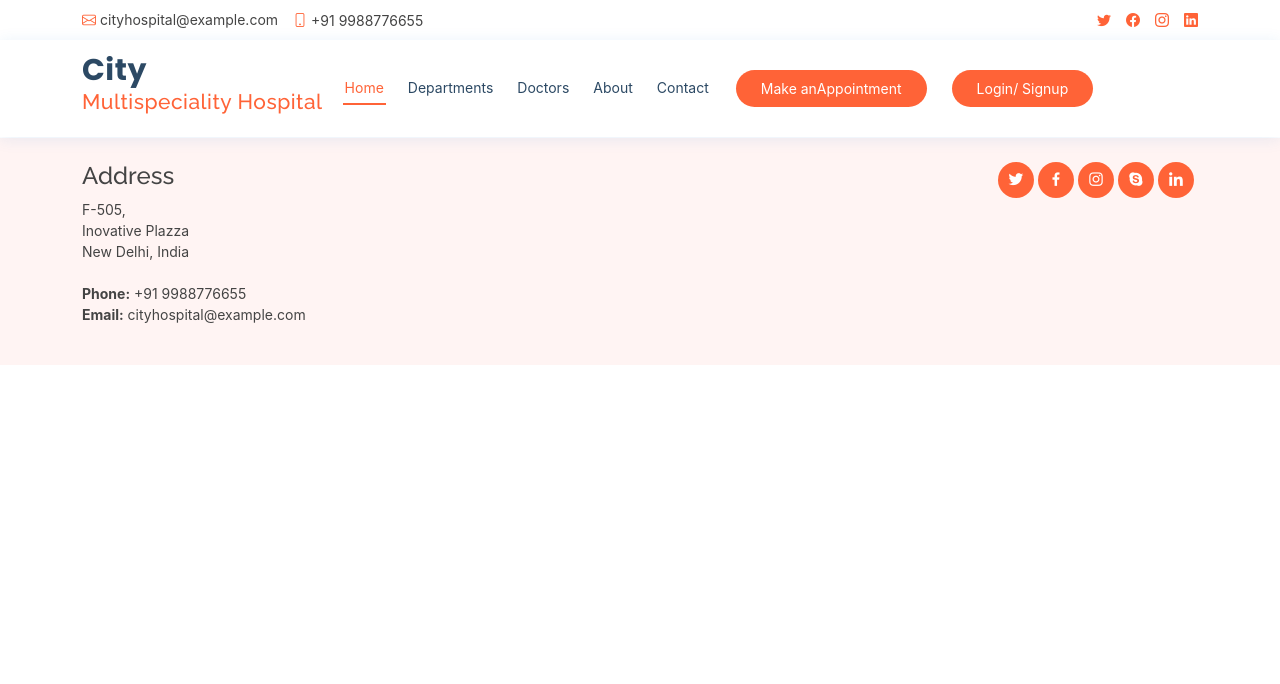
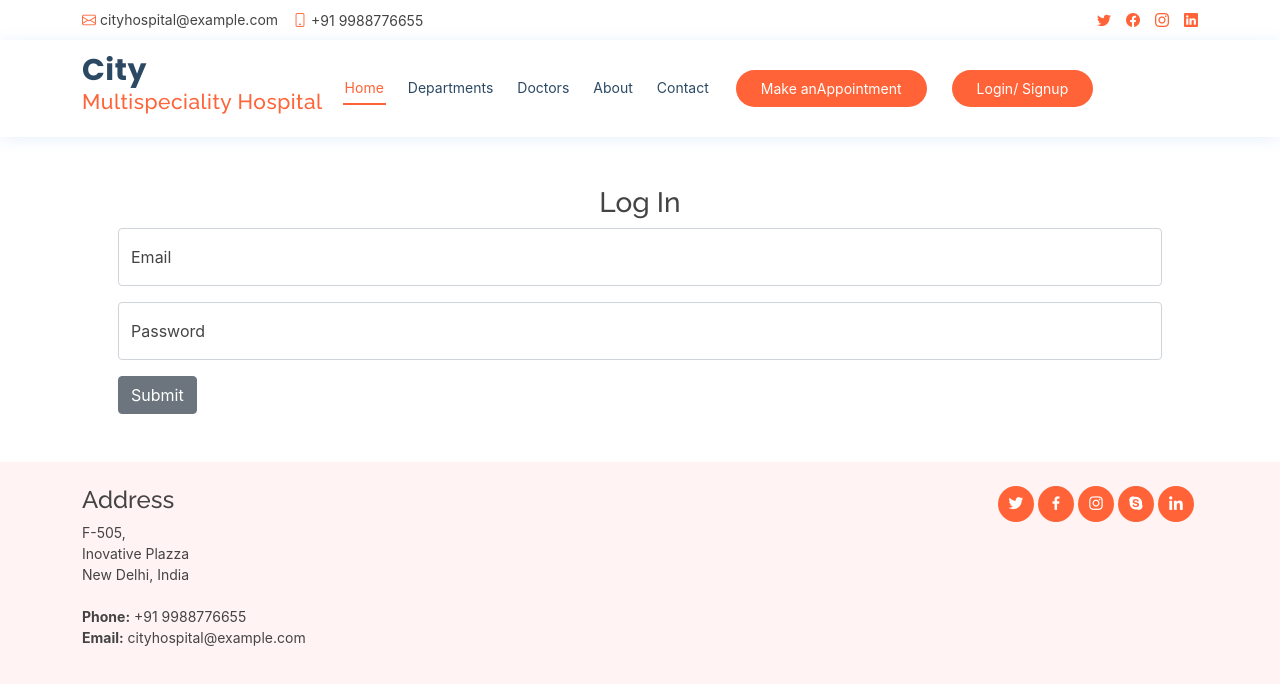
Before and after one commit to Beladiyamitul/cityhospital, a React (Create React App) app: page /auth in a window 1280 px wide. Shown: the top 684 px of the page. Built offline with nearby package versions, Linux system fonts and the light colour scheme.

Commit message:
reactstrap

```diff
--- a/package.json
+++ b/package.json
@@ -10,6 +10,7 @@
     "react-dom": "^18.1.0",
     "react-router-dom": "^5.2.0",
     "react-scripts": "5.0.1",
+    "reactstrap": "^9.0.2",
     "web-vitals": "^2.1.4"
   },
   "scripts": {
--- a/src/App.js
+++ b/src/App.js
@@ -6,6 +6,7 @@ import Doctor from "./Container/Doctor/Doctor";
 import About from "./Container/About/About";
 import Contact from "./Container/Contact/Contact";
 import Home from "./Container/Home/Home";
+import Auth from "./Container/Auth/Auth";
 
 
 
@@ -19,6 +20,7 @@ function App() {
           <Route exact path={"/doctor"} component={Doctor}/>
           <Route exact path={"/about"} component={About}/>
           <Route exact path={"/contact"} component={Contact}/>
+          <Route exact path={"/auth"} component={Auth}/>
 
 
         </Switch>
--- a/src/Components/Header/Header.js
+++ b/src/Components/Header/Header.js
@@ -53,9 +53,12 @@ function Header(props) {
                     </nav>
                     <a href="./pages/appointment.html" className="appointment-btn scrollto"><span className="d-none d-md-inline">Make an</span>
                         Appointment</a>
-                    <a href="#" className="appointment-btn scrollto">
+                    {/* <a href="#" className="appointment-btn scrollto">
                         <span className="d-none d-md-inline">Login/ Signup</span>
-                    </a>
+                    </a> */}
+                    <NavLink to={"/auth"} className="appointment-btn scrollto">
+                         <span className="d-none d-md-inline">Login/ Signup</span>
+                    </NavLink>
                 </div>
             </header>
         </div>
--- /dev/null
+++ b/src/Container/Auth/Auth.js
@@ -0,0 +1,43 @@
+import React from 'react';
+import { Button , Form , FormGroup , Input , Label} from 'reactstrap';
+
+function Auth(props) {
+    return (
+
+        <div className='container p-5'>
+            <h3 className='text-center'>Log In</h3>
+             <Form inline>
+    <FormGroup floating>
+      <Input
+        id="exampleEmail"
+        name="email"
+        placeholder="Email"
+        type="email"
+      />
+      <Label for="exampleEmail">
+        Email
+      </Label>
+    </FormGroup>
+    {' '}
+    <FormGroup floating>
+      <Input
+        id="examplePassword"
+        name="password"
+        placeholder="Password"
+        type="password"
+      />
+      <Label for="examplePassword">
+        Password
+      </Label>
+    </FormGroup>
+    {' '}
+    <Button>
+      Submit
+    </Button>
+  </Form>
+  </div>
+
+    );
+}
+
+export default Auth;
```
Also changed, not shown: 1 other file (tests, documents, lock files or other folders).
